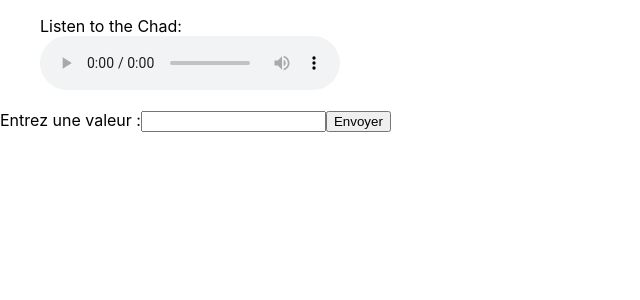
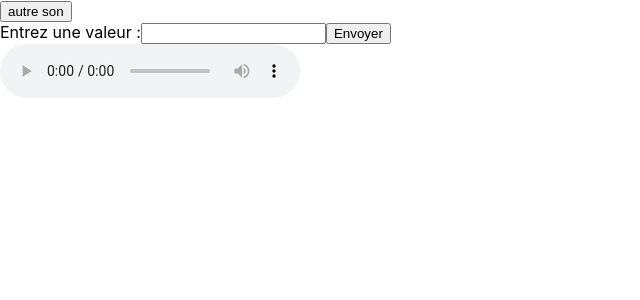
Before and after one commit to Kevdevv/blind-test, a React (Create React App) app: page / in a window 1280 px wide. Shown: the top 300 px of the page, without its empty margins (0-640 px from the left). Built offline with nearby package versions, Linux system fonts and the light colour scheme.

Commit message:
composant sound and switch song

```diff
--- a/src/Pages/Landing.js
+++ b/src/Pages/Landing.js
@@ -1,46 +1,33 @@
 import React, { useState } from 'react'
-import Sound from '../sound/test.mp3'
+import Test from '../sound/test.mp3'
+import Sound from '../component/Sound'
+import Eye from '../sound/21.mp3'
 
 const Landing = () => {
 
-  const [valeurInput, setValeurInput] = useState('');
+  const [currentComponent, setCurrentComponent] = useState(1);
+  const totalComponents = 3;
 
-  function handleChange(event) {
-    setValeurInput(event.target.value)
 
+  function change() {
+    setCurrentComponent(currentComponent < totalComponents ? currentComponent + 1 : 1);
   }
-
-  function handleSubmit(event) {
-    event.preventDefault();
-    if (valeurInput === "chad") {
-      alert("Win")
-    }
-  }
-
-  console.log(valeurInput)
 
 
   return (
     <>
-    <figure>
-    <figcaption>Listen to the Chad:</figcaption>
-    <audio
-        controls
-        autoplay
-        src={Sound}>
-            <a href="/#">
-                Download audio
-            </a>
-    </audio>
-</figure>
 
-    <form>
-      <label>
-        Entrez une valeur :
-        <input type="text" value={valeurInput} onChange={handleChange} />
-      </label>
-      <button onClick={handleSubmit}>Envoyer</button>
-    </form>
+    <button onClick={change}>autre son</button>
+    {(() => {
+        switch (currentComponent) {
+          case 1:
+            return <Sound content={Test} valeur='chad' />;
+          case 2:
+            return <Sound content={Eye} valeur='eye' />;
+          default:
+            return <p>PROUT</p>;
+        }
+      })()}
     </>
   )
 }
--- /dev/null
+++ b/src/component/Sound.jsx
@@ -0,0 +1,45 @@
+import React, { useState } from 'react'
+
+const Sound = (props) => {
+
+  const [valeurInput, setValeurInput] = useState('');
+
+
+  function handleChange(event) {
+      setValeurInput(event.target.value)
+
+  }
+
+  function handleSubmit() {
+      if (valeurInput === props.valeur) {
+          alert("Bonne réponse")
+      } else {
+        alert('Dans le cul')
+      }
+    }
+
+
+  return (
+    <>
+
+    <form>
+      <label>
+        Entrez une valeur :
+        <input type="text" value={valeurInput} onChange={handleChange} />
+      </label>
+      <button onClick={handleSubmit}>Envoyer</button>
+   </form>
+
+    <audio
+        controls
+        autoplay
+        src={props.content}>
+            <a href="/#">
+                Download audio
+            </a>
+    </audio>
+    </>
+  )
+}
+
+export default Sound
```
Also changed, not shown: 1 other file (tests, documents, lock files or other folders).
